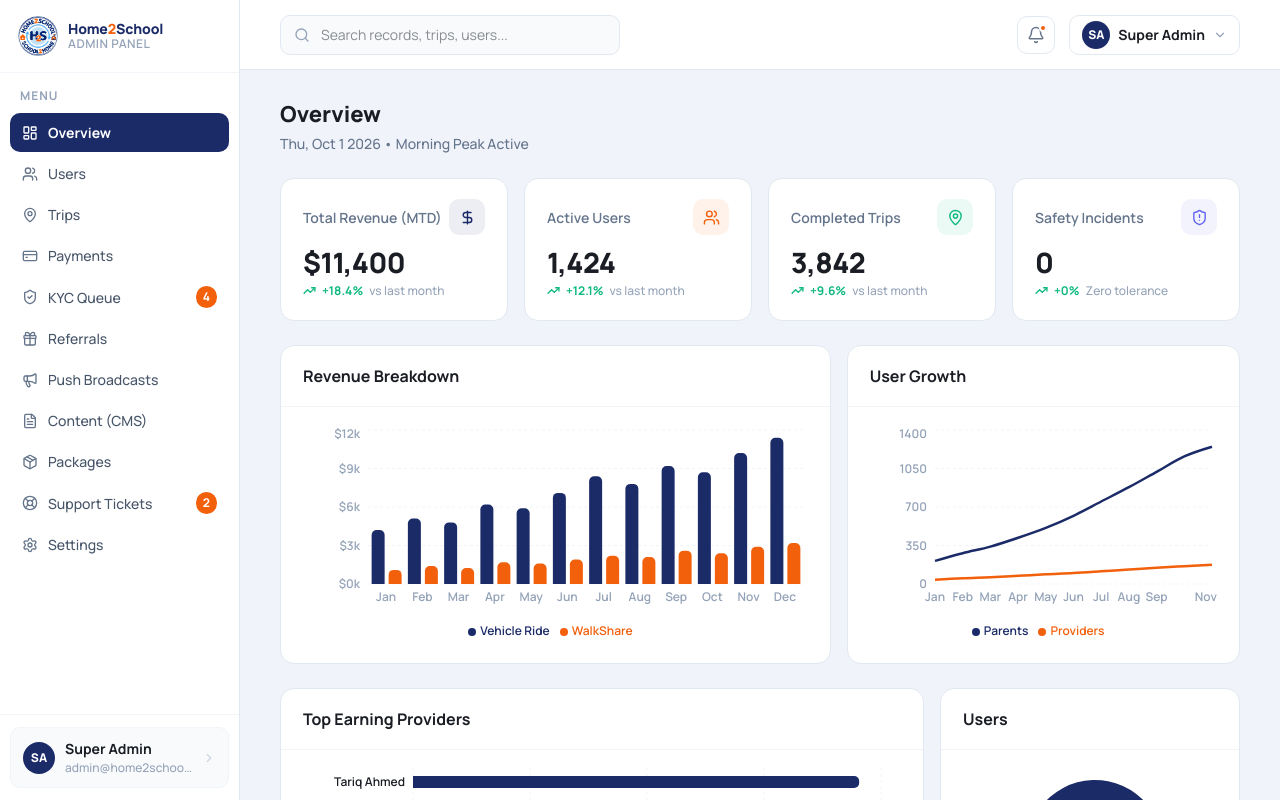
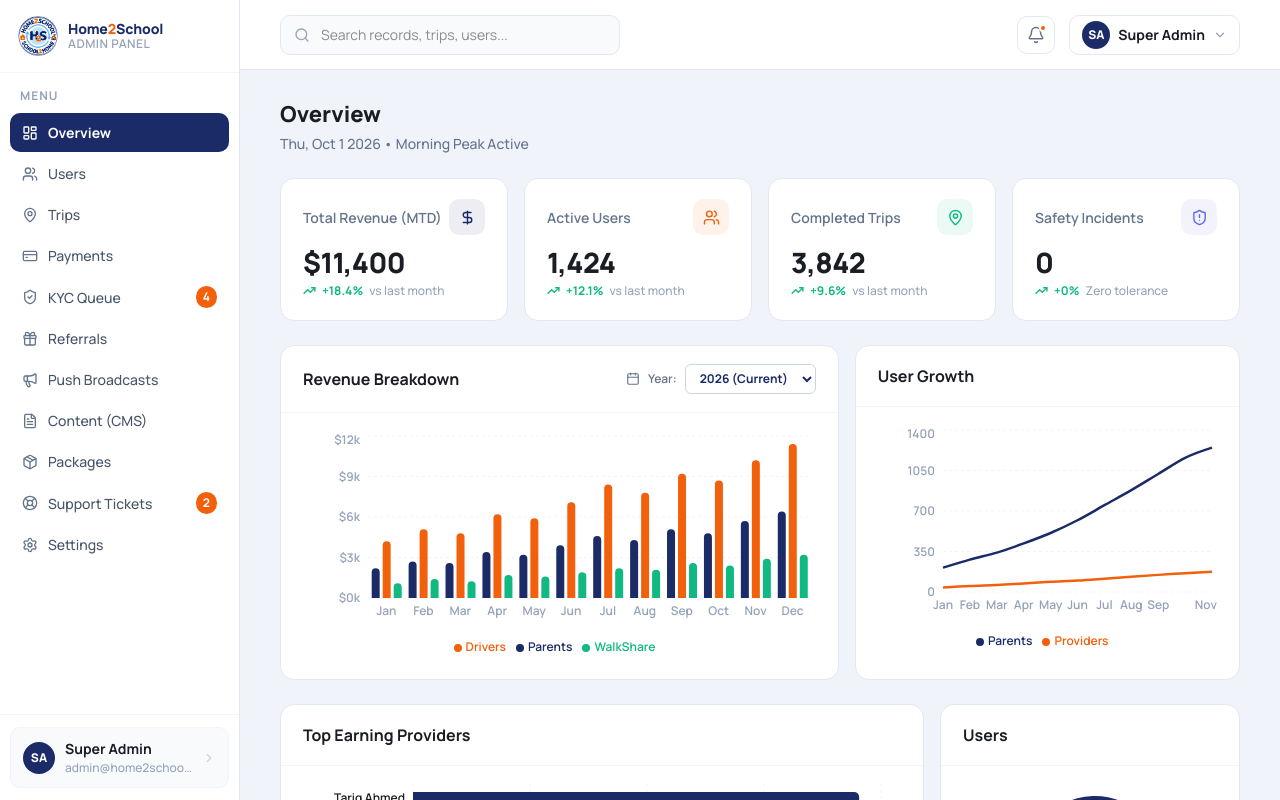
Before and after one commit to BeingSazzad/Kid-Car-rental-Dashboard-, a React (Vite) app: page / in a window 1280 px wide. Shown: the top 800 px of the page. Built offline with nearby package versions, Linux system fonts and the light colour scheme.

Commit message:
feat(overview): add year filter and 3 revenue streams (Parents, Drivers, WalkShare) to Revenue Breakdown

```diff
--- a/src/pages/dashboard/OverviewPage.tsx
+++ b/src/pages/dashboard/OverviewPage.tsx
@@ -1,25 +1,56 @@
+import { useState } from 'react';
 import {
   BarChart, Bar, LineChart, Line, PieChart, Pie, Cell,
   XAxis, YAxis, CartesianGrid, Tooltip, Legend, ResponsiveContainer,
   BarChart as HBarChart, Bar as HBar
 } from 'recharts';
-import { Users, DollarSign, MapPin, ShieldAlert, TrendingUp, TrendingDown, ChevronRight } from 'lucide-react';
+import { Users, DollarSign, MapPin, ShieldAlert, TrendingUp, TrendingDown, ChevronRight, Calendar } from 'lucide-react';
 
-/* ─── Mock Data ─── */
-const revenueData = [
-  { month: 'Jan', vehicle: 4200, walkshare: 1100 },
-  { month: 'Feb', vehicle: 5100, walkshare: 1400 },
-  { month: 'Mar', vehicle: 4800, walkshare: 1250 },
-  { month: 'Apr', vehicle: 6200, walkshare: 1700 },
-  { month: 'May', vehicle: 5900, walkshare: 1600 },
-  { month: 'Jun', vehicle: 7100, walkshare: 1900 },
-  { month: 'Jul', vehicle: 8400, walkshare: 2200 },
-  { month: 'Aug', vehicle: 7800, walkshare: 2100 },
-  { month: 'Sep', vehicle: 9200, walkshare: 2600 },
-  { month: 'Oct', vehicle: 8700, walkshare: 2400 },
-  { month: 'Nov', vehicle: 10200, walkshare: 2900 },
-  { month: 'Dec', vehicle: 11400, walkshare: 3200 },
-];
+/* ─── Revenue Data by Year with 3 Streams: Parents, Drivers & WalkShare ─── */
+const REVENUE_BY_YEAR: Record<string, Array<{ month: string; parent: number; driver: number; walkshare: number }>> = {
+  '2026': [
+    { month: 'Jan', parent: 2200, driver: 4200, walkshare: 1100 },
+    { month: 'Feb', parent: 2700, driver: 5100, walkshare: 1400 },
+    { month: 'Mar', parent: 2600, driver: 4800, walkshare: 1250 },
+    { month: 'Apr', parent: 3400, driver: 6200, walkshare: 1700 },
+    { month: 'May', parent: 3200, driver: 5900, walkshare: 1600 },
+    { month: 'Jun', parent: 3900, driver: 7100, walkshare: 1900 },
+    { month: 'Jul', parent: 4600, driver: 8400, walkshare: 2200 },
+    { month: 'Aug', parent: 4300, driver: 7800, walkshare: 2100 },
+    { month: 'Sep', parent: 5100, driver: 9200, walkshare: 2600 },
+    { month: 'Oct', parent: 4800, driver: 8700, walkshare: 2400 },
+    { month: 'Nov', parent: 5700, driver: 10200, walkshare: 2900 },
+    { month: 'Dec', parent: 6400, driver: 11400, walkshare: 3200 },
+  ],
+  '2025': [
+    { month: 'Jan', parent: 1500, driver: 2800, walkshare: 750 },
+    { month: 'Feb', parent: 1700, driver: 3200, walkshare: 850 },
+    { month: 'Mar', parent: 1800, driver: 3400, walkshare: 900 },
+    { month: 'Apr', parent: 2100, driver: 3900, walkshare: 1100 },
+    { month: 'May', parent: 2300, driver: 4100, walkshare: 1150 },
+    { month: 'Jun', parent: 2600, driver: 4600, walkshare: 1300 },
+    { month: 'Jul', parent: 2900, driver: 5200, walkshare: 1450 },
+    { month: 'Aug', parent: 2800, driver: 5000, walkshare: 1400 },
+    { month: 'Sep', parent: 3400, driver: 6100, walkshare: 1700 },
+    { month: 'Oct', parent: 3300, driver: 5900, walkshare: 1650 },
+    { month: 'Nov', parent: 3800, driver: 6800, walkshare: 1900 },
+    { month: 'Dec', parent: 4100, driver: 7400, walkshare: 2100 },
+  ],
+  '2024': [
+    { month: 'Jan', parent: 800, driver: 1500, walkshare: 400 },
+    { month: 'Feb', parent: 950, driver: 1700, walkshare: 450 },
+    { month: 'Mar', parent: 1050, driver: 1900, walkshare: 500 },
+    { month: 'Apr', parent: 1200, driver: 2200, walkshare: 600 },
+    { month: 'May', parent: 1350, driver: 2400, walkshare: 650 },
+    { month: 'Jun', parent: 1500, driver: 2700, walkshare: 750 },
+    { month: 'Jul', parent: 1700, driver: 3100, walkshare: 850 },
+    { month: 'Aug', parent: 1600, driver: 2900, walkshare: 800 },
+    { month: 'Sep', parent: 2000, driver: 3600, walkshare: 1000 },
+    { month: 'Oct', parent: 1900, driver: 3400, walkshare: 950 },
+    { month: 'Nov', parent: 2200, driver: 3900, walkshare: 1100 },
+    { month: 'Dec', parent: 2400, driver: 4300, walkshare: 1200 },
+  ],
+};
 
 const userGrowthData = [
   { month: 'Jan', parents: 210, providers: 38 },
@@ -59,11 +90,11 @@ const recentUsers = [
 ];
 
 const recentTx = [
-  { user: 'Sarah Tremblay', package: 'Monthly Plan', amount: '$9.99', status: 'Active', date: 'Sep 29, 2026' },
-  { user: 'Amanda Roy', package: 'Annual Plan', amount: '$79.00', status: 'Active', date: 'Sep 28, 2026' },
-  { user: 'Marcus Vance', package: 'Monthly Plan', amount: '$9.99', status: 'Expired', date: 'Sep 28, 2026' },
-  { user: 'Claire Dubois', package: 'Monthly Plan', amount: '$9.99', status: 'Active', date: 'Sep 27, 2026' },
-  { user: 'Jessica Taylor', package: 'Monthly Plan', amount: '$9.99', status: 'Active', date: 'Sep 26, 2026' },
+  { user: 'Sarah Tremblay', package: 'Monthly Commute Pass', amount: '$19.99', status: 'Active', date: 'Sep 29, 2026' },
+  { user: 'Amanda Roy', package: 'School Term Pass', amount: '$89.00', status: 'Active', date: 'Sep 28, 2026' },
+  { user: 'Marcus Vance', package: 'Monthly Commute Pass', amount: '$19.99', status: 'Expired', date: 'Sep 28, 2026' },
+  { user: 'Claire Dubois', package: 'Monthly Commute Pass', amount: '$19.99', status: 'Active', date: 'Sep 27, 2026' },
+  { user: 'Jessica Taylor', package: 'Monthly Commute Pass', amount: '$19.99', status: 'Active', date: 'Sep 26, 2026' },
 ];
 
 /* ─── Sub-components ─── */
@@ -105,7 +136,17 @@ const KPICard = ({ label, value, sub, trend, icon: Icon, accentColor }: {
   );
 };
 
-const SectionCard = ({ title, children, action }: { title: string; children: React.ReactNode; action?: string }) => (
+const SectionCard = ({
+  title,
+  children,
+  action,
+  extra,
+}: {
+  title: string;
+  children: React.ReactNode;
+  action?: string;
+  extra?: React.ReactNode;
+}) => (
   <div style={{
     background: '#fff', border: '1px solid #E2E8F0', borderRadius: 14,
     overflow: 'hidden',
@@ -114,8 +155,9 @@ const SectionCard = ({ title, children, action }: { title: string; children: Rea
       display: 'flex', alignItems: 'center', justifyContent: 'space-between',
       padding: '18px 22px', borderBottom: '1px solid #F1F5F9',
     }}>
-      <p style={{ fontSize: 16, fontWeight: 700, color: '#1A1D24' }}>{title}</p>
-      {action && (
+      <p style={{ fontSize: 16, fontWeight: 700, color: '#1A1D24', margin: 0 }}>{title}</p>
+      {extra && <div>{extra}</div>}
+      {action && !extra && (
         <button style={{ fontSize: 12, fontWeight: 600, color: '#1B2B68', background: 'none', border: 'none', cursor: 'pointer', display: 'flex', alignItems: 'center', gap: 3 }}>
           {action} <ChevronRight size={12} />
         </button>
@@ -160,7 +202,7 @@ const CustomTooltip = ({ active, payload, label }: any) => {
       borderRadius: 12,
       padding: '12px 16px',
       boxShadow: '0 8px 24px rgba(0,0,0,0.28)',
-      minWidth: 160,
+      minWidth: 180,
       border: '1px solid rgba(255,255,255,0.08)',
     }}>
       <p style={{
@@ -170,19 +212,19 @@ const CustomTooltip = ({ active, payload, label }: any) => {
       {payload.map((p: any) => (
         <div key={p.name} style={{
           display: 'flex', alignItems: 'center', justifyContent: 'space-between',
-          gap: 20, marginBottom: 6,
+          gap: 16, marginBottom: 6,
         }}>
           <div style={{ display: 'flex', alignItems: 'center', gap: 7 }}>
             <div style={{
               width: 8, height: 8, borderRadius: '50%',
               background: p.fill || p.stroke, flexShrink: 0,
             }} />
-            <span style={{ fontSize: 14, fontWeight: 500, color: 'rgba(255,255,255,0.65)' }}>
+            <span style={{ fontSize: 12, fontWeight: 500, color: 'rgba(255,255,255,0.75)' }}>
               {p.name}
             </span>
           </div>
-          <span style={{ fontSize: 14, fontWeight: 700, color: '#ffffff' }}>
-            ${p.value.toLocaleString()}
+          <span style={{ fontSize: 12, fontWeight: 700, color: '#ffffff' }}>
+            ${typeof p.value === 'number' ? p.value.toLocaleString() : p.value}
           </span>
         </div>
       ))}
@@ -192,6 +234,7 @@ const CustomTooltip = ({ active, payload, label }: any) => {
 
 /* ─── Main Page ─── */
 export default function OverviewPage() {
+  const [revenueYear, setRevenueYear] = useState('2026');
   const totalUsers = userComposition.reduce((a, b) => a + b.value, 0);
 
   const kpis = [
@@ -216,30 +259,60 @@ export default function OverviewPage() {
         ))}
       </div>
 
-      {/* Charts Row 1: Revenue + User Growth */}
-      <div style={{ display: 'grid', gridTemplateColumns: '1.4fr 1fr', gap: 16 }}>
-        <SectionCard title="Revenue Breakdown">
-          <ResponsiveContainer width="100%" height={220}>
-            <BarChart data={revenueData}>
+      {/* Charts Row 1: Revenue Breakdown (with Year Filter & 3 Roles) + User Growth */}
+      <div style={{ display: 'grid', gridTemplateColumns: '1.45fr 1fr', gap: 16 }}>
+        <SectionCard
+          title="Revenue Breakdown"
+          extra={
+            <div style={{ display: 'flex', alignItems: 'center', gap: 8 }}>
+              <Calendar size={14} style={{ color: '#64748B' }} />
+              <span style={{ fontSize: 12, fontWeight: 600, color: '#64748B' }}>Year:</span>
+              <select
+                value={revenueYear}
+                onChange={e => setRevenueYear(e.target.value)}
+                style={{
+                  height: 30,
+                  padding: '0 10px',
+                  borderRadius: 6,
+                  border: '1px solid #CBD5E1',
+                  background: '#FFFFFF',
+                  fontSize: 12,
+                  fontWeight: 700,
+                  fontFamily: 'Manrope, sans-serif',
+                  color: '#1B2B68',
+                  outline: 'none',
+                  cursor: 'pointer',
+                }}
+              >
+                <option value="2026">2026 (Current)</option>
+                <option value="2025">2025</option>
+                <option value="2024">2024</option>
+              </select>
+            </div>
+          }
+        >
+          <ResponsiveContainer width="100%" height={230}>
+            <BarChart data={REVENUE_BY_YEAR[revenueYear] || REVENUE_BY_YEAR['2026']} barGap={3}>
               <CartesianGrid strokeDasharray="3 3" stroke="#F1F5F9" vertical={false} />
               <XAxis dataKey="month" tick={{ fontSize: 12, fontFamily: 'Manrope', fill: '#94A3B8', fontWeight: 600 }} axisLine={false} tickLine={false} />
               <YAxis tick={{ fontSize: 12, fontFamily: 'Manrope', fill: '#94A3B8', fontWeight: 600 }} axisLine={false} tickLine={false} tickFormatter={(v) => `$${v / 1000}k`} />
               <Tooltip content={<CustomTooltip />} />
-              <Legend iconType="circle" iconSize={8} wrapperStyle={{ fontSize: 12, fontFamily: 'Manrope', fontWeight: 600, paddingTop: 8 }} />
-              <Bar dataKey="vehicle" name="Vehicle Ride" fill="#1B2B68" radius={[5, 5, 0, 0]} />
-              <Bar dataKey="walkshare" name="WalkShare" fill="#F2600C" radius={[5, 5, 0, 0]} />
+              <Legend iconType="circle" iconSize={8} wrapperStyle={{ fontSize: 12, fontFamily: 'Manrope', fontWeight: 600, paddingTop: 10 }} />
+              <Bar dataKey="parent" name="Parents" fill="#1B2B68" radius={[4, 4, 0, 0]} />
+              <Bar dataKey="driver" name="Drivers" fill="#F2600C" radius={[4, 4, 0, 0]} />
+              <Bar dataKey="walkshare" name="WalkShare" fill="#10B981" radius={[4, 4, 0, 0]} />
             </BarChart>
           </ResponsiveContainer>
         </SectionCard>
 
         <SectionCard title="User Growth">
-          <ResponsiveContainer width="100%" height={220}>
+          <ResponsiveContainer width="100%" height={230}>
             <LineChart data={userGrowthData}>
               <CartesianGrid strokeDasharray="3 3" stroke="#F1F5F9" vertical={false} />
               <XAxis dataKey="month" tick={{ fontSize: 12, fontFamily: 'Manrope', fill: '#94A3B8', fontWeight: 600 }} axisLine={false} tickLine={false} />
               <YAxis tick={{ fontSize: 12, fontFamily: 'Manrope', fill: '#94A3B8', fontWeight: 600 }} axisLine={false} tickLine={false} />
               <Tooltip content={<CustomTooltip />} />
-              <Legend iconType="circle" iconSize={8} wrapperStyle={{ fontSize: 12, fontFamily: 'Manrope', fontWeight: 600, paddingTop: 8 }} />
+              <Legend iconType="circle" iconSize={8} wrapperStyle={{ fontSize: 12, fontFamily: 'Manrope', fontWeight: 600, paddingTop: 10 }} />
               <Line type="monotone" dataKey="parents" name="Parents" stroke="#1B2B68" strokeWidth={2.5} dot={false} activeDot={{ r: 5, fill: '#1B2B68' }} />
               <Line type="monotone" dataKey="providers" name="Providers" stroke="#F2600C" strokeWidth={2.5} dot={false} activeDot={{ r: 5, fill: '#F2600C' }} />
             </LineChart>
@@ -289,8 +362,6 @@ export default function OverviewPage() {
             </div>
           </div>
         </SectionCard>
-
-
       </div>
 
       {/* Tables Row */}
```
